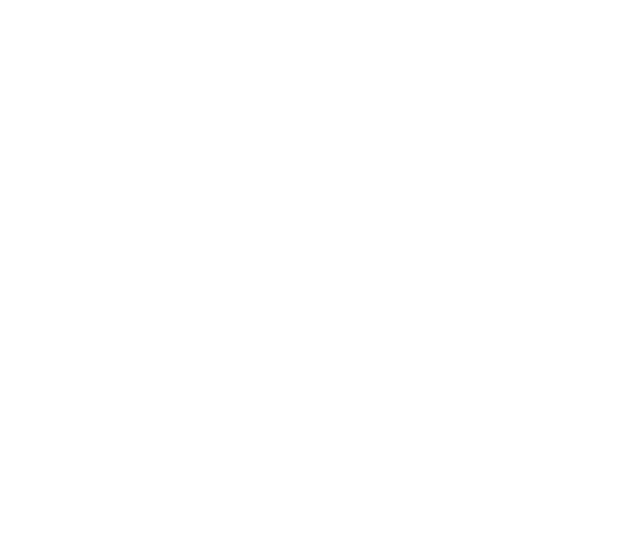
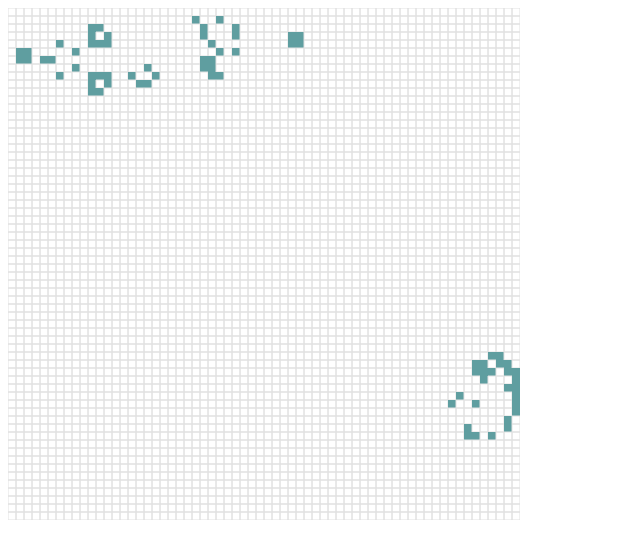
Before and after one commit to pretor/hacklab-game-of-life, a plain HTML site: page index.html in a window 1280 px wide. Shown: the whole page, without its empty margins (0-640 px from the left). Drawn offline with Linux system fonts and the light colour scheme.

Commit message:
html fix

```diff
--- a/index.html
+++ b/index.html
@@ -1,9 +1,18 @@
 <!DOCTYPE html>
 <head>
     <title></title>
-    <script src="gol.js"></script>
+    <script type="text/javascript" src="gol.js"></script>
 </head>
 <body>
 <canvas id="c" width="512" height="512"></canvas>
+
+<script>
+    var canvas = document.getElementById('c').getContext('2d'),
+        cells = [];
+    //canvas.strokeStyle = '#e1e1e1';
+    //canvas.fillStyle = 'cadetblue';
+
+    init();
+</script>
 </body>
 </html>
```
